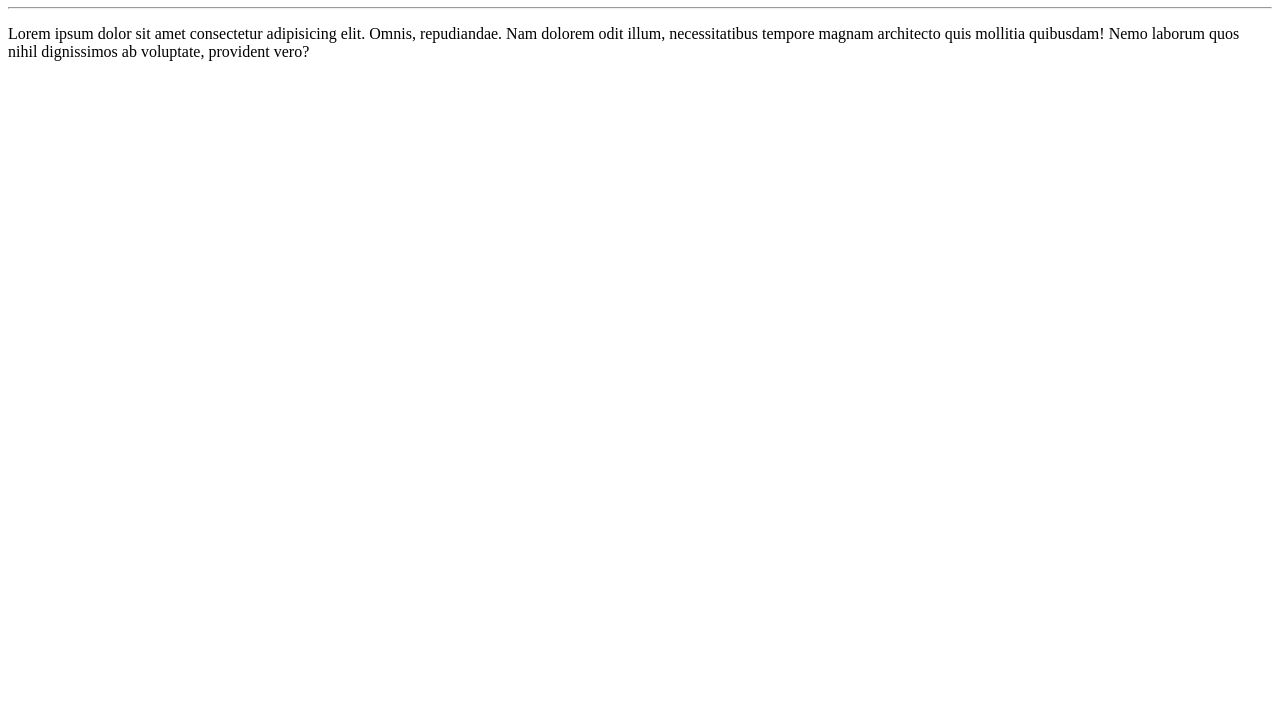
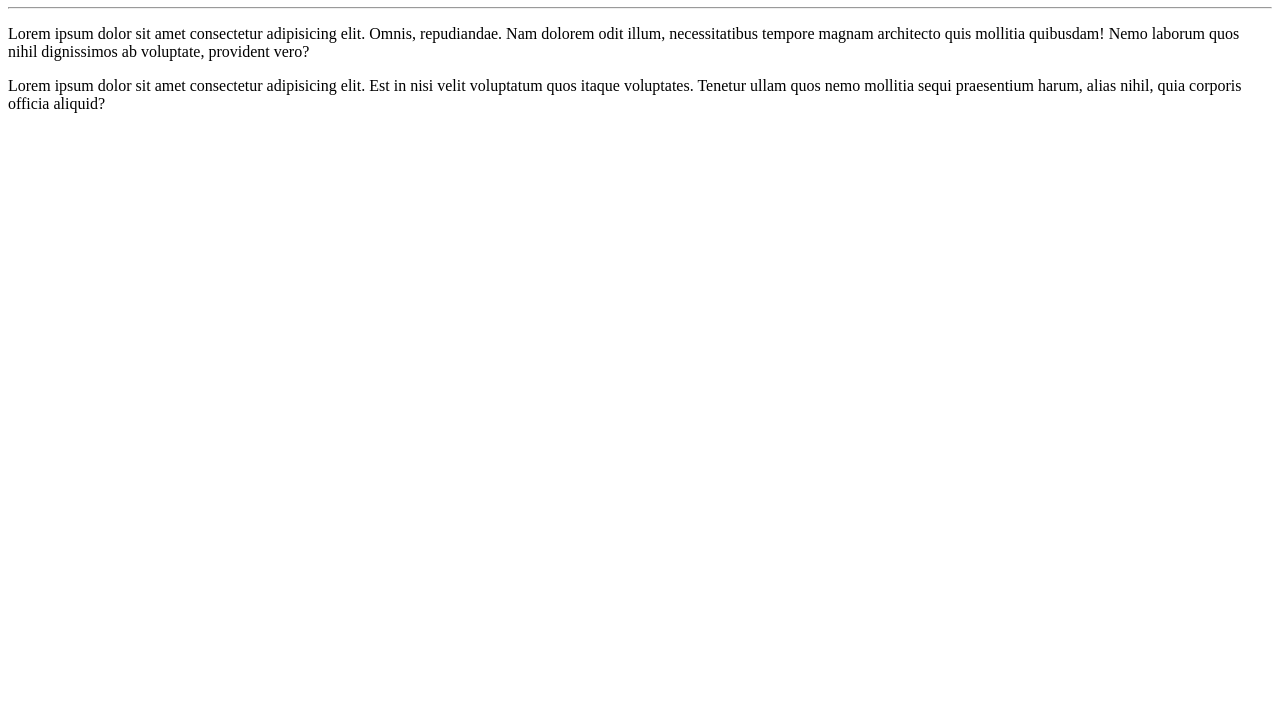
Before and after one commit to RodArroyo/HelloWorld, a plain HTML site: page site-exemplo/index.html in a window 1280 px wide. Shown: the part 73-800 px from the top of the page. Drawn offline with Linux system fonts and the light colour scheme.

Commit message:
Adicionei mais um paragrafo

```diff
--- a/site-exemplo/index.html
+++ b/site-exemplo/index.html
@@ -10,5 +10,6 @@
     <h1>Olá, Mundo!</h1>
     <hr>
     <p>Lorem ipsum dolor sit amet consectetur adipisicing elit. Omnis, repudiandae. Nam dolorem odit illum, necessitatibus tempore magnam architecto quis mollitia quibusdam! Nemo laborum quos nihil dignissimos ab voluptate, provident vero?</p>
+    <p>Lorem ipsum dolor sit amet consectetur adipisicing elit. Est in nisi velit voluptatum quos itaque voluptates. Tenetur ullam quos nemo mollitia sequi praesentium harum, alias nihil, quia corporis officia aliquid?</p>
 </body>
 </html>
```
